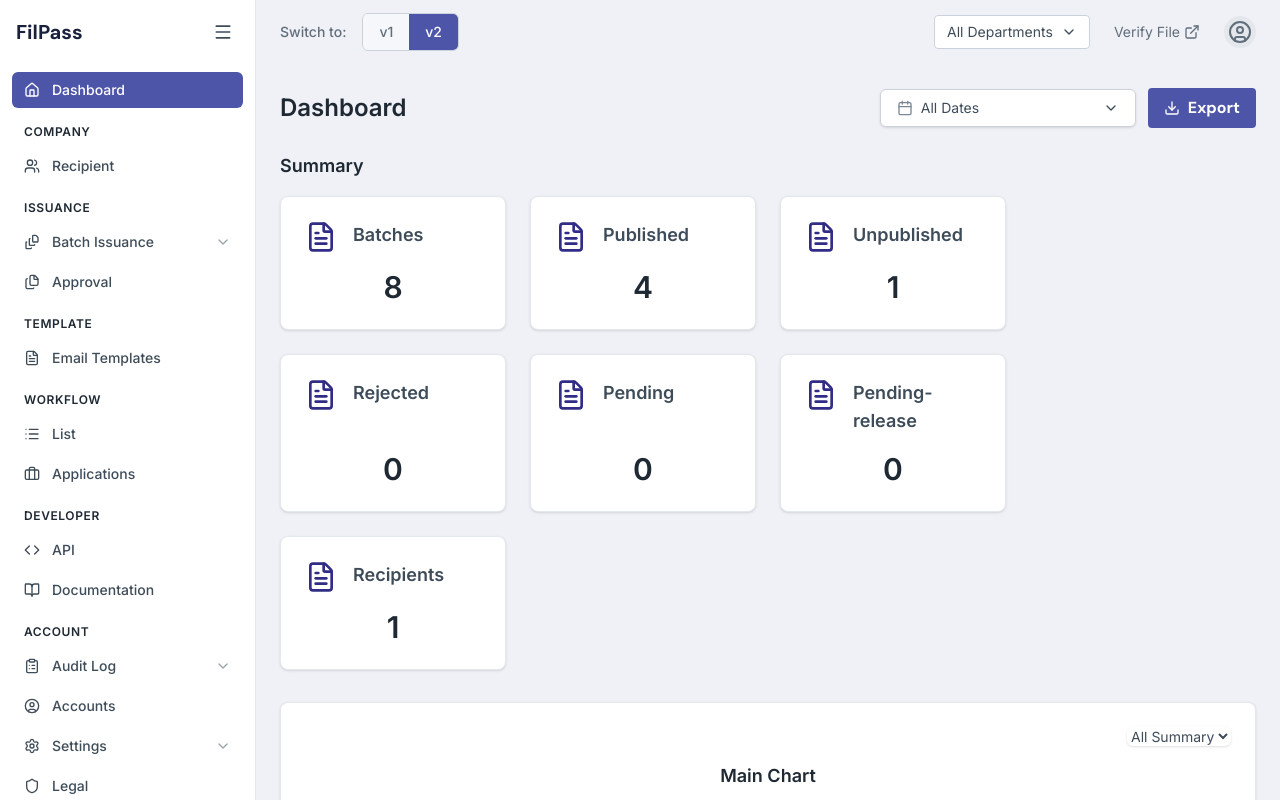
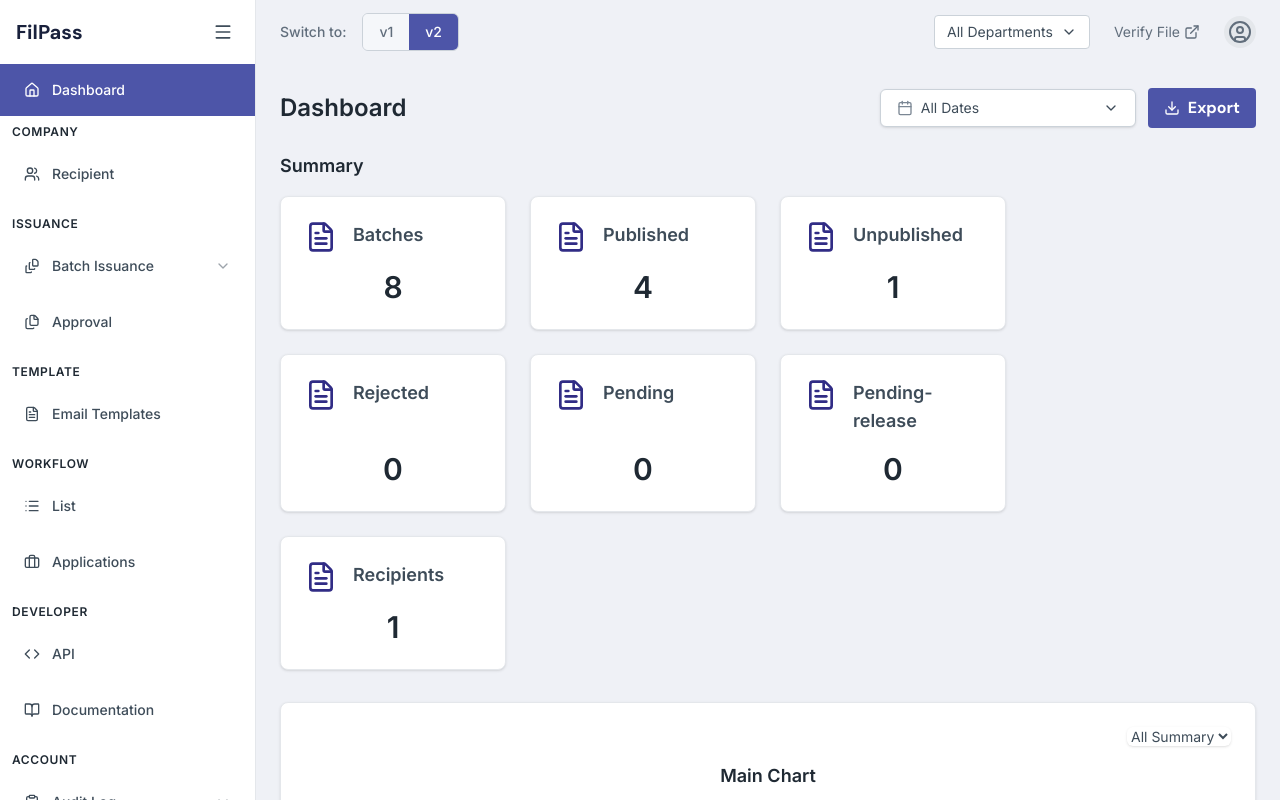
Before and after one commit to Morfusee/vibe-coding-assessment, a Next.js app: page / in a window 1280 px wide. Built offline with nearby package versions, Linux system fonts and the light colour scheme.

Commit message:
Refactor: sidebar layout and spacing
Updated SidebarItem and SidebarSection components to adjust padding and spacing for improved visual consistency. Removed unnecessary wrapper divs and streamlined the sidebar structure.

```diff
--- a/pages/layout.tsx
+++ b/pages/layout.tsx
@@ -45,7 +45,7 @@
   const content = (
     <div
       className={cn(
-        "flex items-center justify-between px-3 py-2 rounded-md transition-colors cursor-pointer text-sm font-medium",
+        "flex items-center justify-between px-6 py-4 transition-colors cursor-pointer text-sm font-medium",
         isActive
           ? "bg-(--color-primary-indigo-70) text-white"
           : "text-(--color-primary-cool-gray-80) hover:bg-(--color-primary-cool-gray-10)",
@@ -72,7 +72,7 @@
 }) => (
   <div className="mb-4">
     {title && (
-      <h3 className="px-3 mb-2 text-xs font-bold text-(--color-primary-cool-gray-50) uppercase tracking-wider">
+      <h3 className="mb-2 px-3 text-xs font-bold text-(--color-primary-cool-gray-50) uppercase tracking-wider">
         {title}
       </h3>
     )}
@@ -99,16 +99,14 @@
           </Button>
         </div>
 
-        <div className="px-3 py-2">
         <SidebarItem
           icon={Home}
           label="Dashboard"
           href="/"
           isActive={path === "/"}
         />
-        </div>
 
-        <div className="flex-1 px-3 py-2 space-y-6">
+        <div className="flex-1 py-2 space-y-6">
           <SidebarSection title="Company">
             <SidebarItem icon={Users} label="Recipient" />
           </SidebarSection>
@@ -119,7 +117,7 @@
           </SidebarSection>
 
           <SidebarSection title="Template">
-            {/* Only clickable item as requested */}
+            {/* Only clickable item */}
             <SidebarItem
               icon={FileText}
               label="Email Templates"
```
Lines whose indentation alone changed are shown as unchanged.
